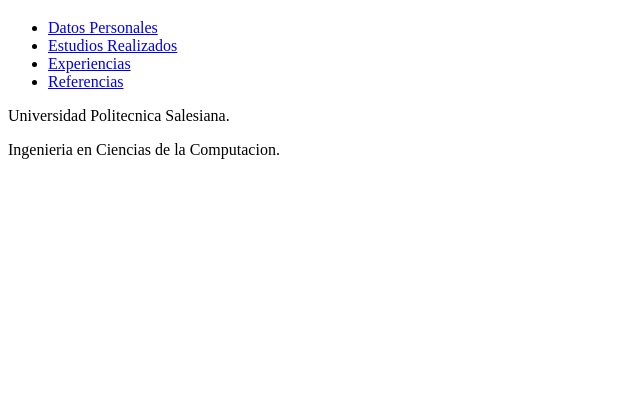
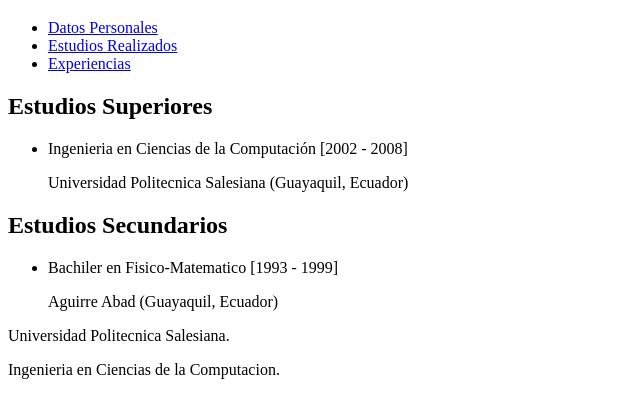
Before and after one commit to guillermopizarro/p64-PPW, a plain HTML site: page unidad_01/html/02_taller/estudios.html in a window 1280 px wide. Shown: the part 61-478 px from the top of the page, without its empty margins (0-640 px from the left). Drawn offline with Linux system fonts and the light colour scheme.

Commit message:
Hoja de Vida actualizada

```diff
--- a/unidad_01/html/02_taller/estudios.html
+++ b/unidad_01/html/02_taller/estudios.html
@@ -1,8 +1,8 @@
 <!DOCTYPE html>
-<html>
+<html lang="es">
     <head>
         <title>Guillermo Pizarro</title>
-
+        <meta http-equiv="content-language" content="es-es">
     </head>
     <body>
         <header>
@@ -13,10 +13,24 @@
                 <li><a href="index.html">Datos Personales</a></li>
                 <li><a href="#">Estudios Realizados</a></li>
                 <li><a href="experiencias.html">Experiencias</a></li>
-                <li><a href="referencias.html">Referencias</a></li>
             </ul>
         </nav>
-        <main></main>
+        <main>
+            <h2>Estudios Superiores</h2>
+            <ul>
+                <li>
+                    <p>Ingenieria en Ciencias de la Computación [2002 - 2008]</p>
+                    <p>Universidad Politecnica Salesiana (Guayaquil, Ecuador)</p>
+                </li>
+            </ul>
+            <h2>Estudios Secundarios</h2>
+            <ul>
+                <li>
+                    <p>Bachiler en Fisico-Matematico [1993 - 1999]</p>
+                    <p>Aguirre Abad (Guayaquil, Ecuador)</p>
+                </li>
+            </ul>
+        </main>
         <footer>
             <p>Universidad Politecnica Salesiana. <p/>
             <p>Ingenieria en Ciencias de la Computacion. <p/>
```
Also changed, not shown: unidad_01/html/02_taller/experiencias.html (+10 -2 lines), unidad_01/html/02_taller/index.html (+0 -1 lines), unidad_01/html/02_taller/referencias.html (deleted, +0 -25 lines).
